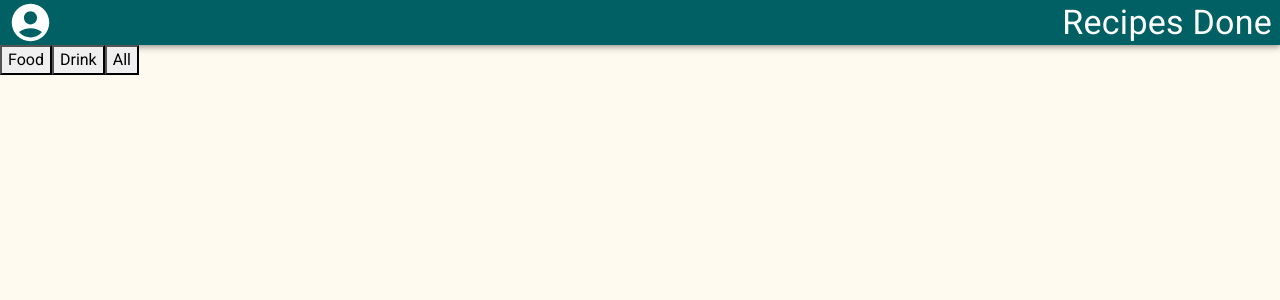
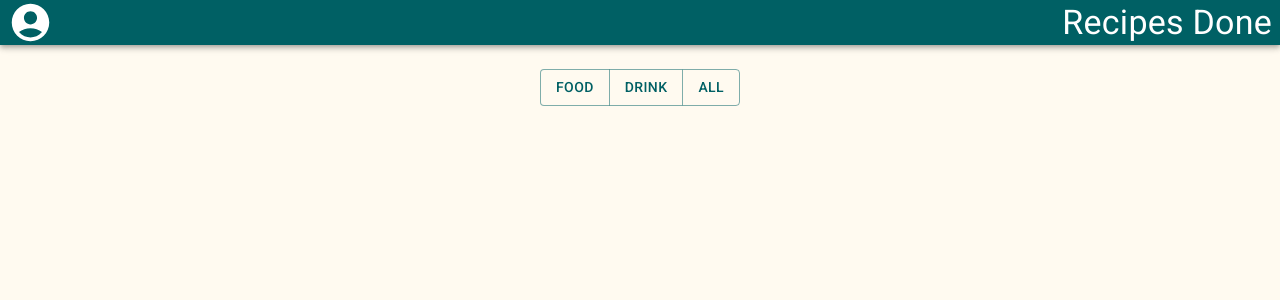
Before and after one commit to lucsduartee/recipes-app, a React (Create React App) app: page /receitas-feitas in a window 1280 px wide. Shown: the top 300 px of the page. Built offline with nearby package versions, Linux system fonts and the light colour scheme.

Commit message:
styles: added styles to recipes done page

```diff
--- a/src/pages/RecipesDone.jsx
+++ b/src/pages/RecipesDone.jsx
@@ -1,5 +1,6 @@
 import React, { useState } from 'react';
 import Header from '../components/Header';
+import { Container, ButtonGroup, Button } from '@material-ui/core';
 import RecipesDoneCard from '../components/RecipesDoneCard';
 
 function RecipesDone() {
@@ -13,29 +14,36 @@ function RecipesDone() {
   return (
     <div>
       <Header title="Recipes Done" hasBtn={ false } />
-      <div>
-        <button
+      <Container
+        sx={{
+          marginTop: 3,
+          width: '100%',
+          display: 'flex',
+          flexDirection: 'column',
+        }}
+      >
+        <ButtonGroup
+          sx={{
+            alignSelf: 'center',
+          }}
+        >
+          <Button
             onClick={ () => setFilter('comida') }
-          data-testid="filter-by-food-btn"
-          type="button"
           >
             Food
-        </button>
-        <button
+          </Button>
+          <Button
             onClick={ () => setFilter('bebida') }
-          data-testid="filter-by-drink-btn"
-          type="button"
           >
             Drink
-        </button>
-        <button
+          </Button>
+          <Button
             onClick={ () => setFilter('all') }
-          data-testid="filter-by-all-btn"
-          type="button"
           >
             All
-        </button>
-      </div>
+          </Button>
+        </ButtonGroup>
+      </Container>
       {getStorage() !== null && getStorage()
         .filter((favorite) => (filter === 'all' ? favorite : favorite.type === filter))
         .map((rec, index) => (
```
Lines whose indentation alone changed are shown as unchanged.
